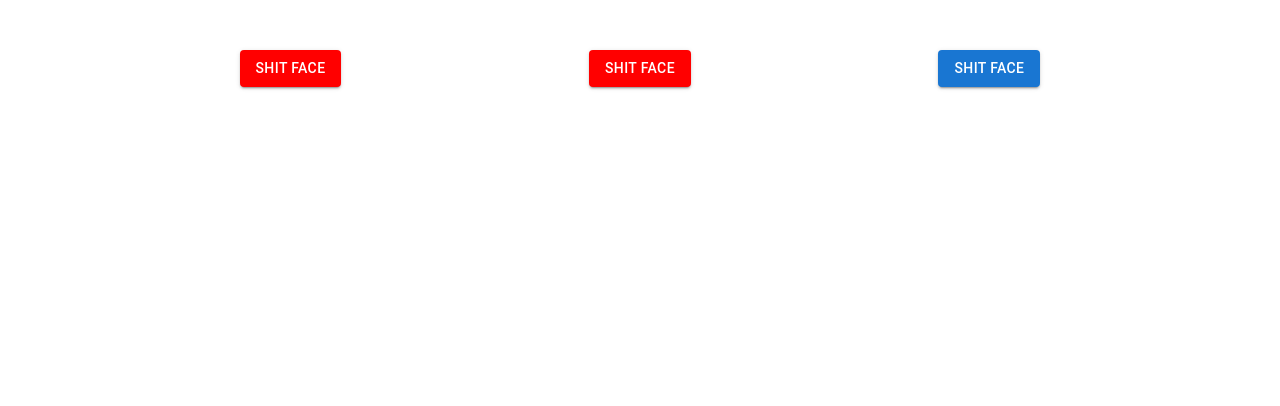
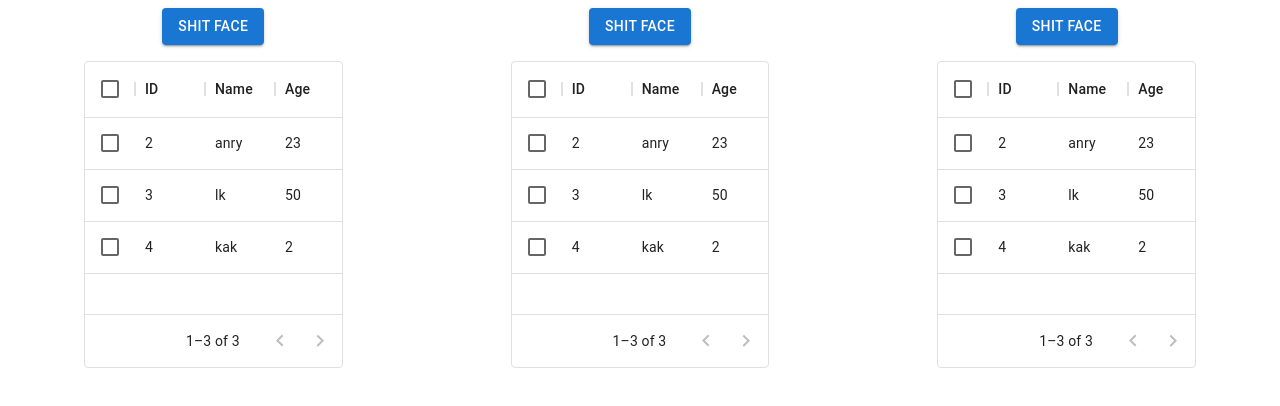
Before and after one commit to Anry001/web-experiments, a React (Vite) app: page / in a window 1280 px wide. Shown: the top 406 px of the page. Built offline with nearby package versions, Linux system fonts and the light colour scheme.

Commit message:
feat(shit-data-grid): added crappy mui datagrid

```diff
--- a/package.json
+++ b/package.json
@@ -16,7 +16,8 @@
     "eslint-config-airbnb": "^19.0.4",
     "react": "^18.2.0",
     "react-dom": "^18.2.0",
-    "vite-tsconfig-paths": "^4.0.7"
+    "vite-tsconfig-paths": "^4.0.7",
+    "@mui/x-data-grid": "^5.17.22"
   },
   "devDependencies": {
     "@types/react": "^18.0.28",
--- a/src/App.tsx
+++ b/src/App.tsx
@@ -1,9 +1,20 @@
 import Box from '@mui/material/Box';
 import { Stack, Button } from '@mui/material';
-import ShitComponent from './components/ShitDataGrid';
+import ShitDataGrid from './components/ShitDataGrid';
 
 const App = () => {
-  return <ShitComponent />;
+  return (
+    <Stack
+      direction="row"
+      justifyContent="space-evenly"
+      alignItems="center"
+      spacing={2}
+    >
+      <ShitDataGrid />
+      <ShitDataGrid />
+      <ShitDataGrid />
+    </Stack>
+  );
 };
 
 export default App;
--- a/src/components/ShitDataGrid.tsx
+++ b/src/components/ShitDataGrid.tsx
@@ -1,22 +1,37 @@
-import Box from '@mui/material/Box';
-import { Stack, Button } from '@mui/material';
+import { Stack, Button, Box } from '@mui/material';
+import { DataGrid, GridColDef } from '@mui/x-data-grid';
+
+const columns: GridColDef[] = [
+  { field: 'id', headerName: 'ID', width: 70 },
+  { field: 'name', headerName: 'Name', width: 70 },
+  { field: 'age', headerName: 'Age', width: 70 },
+];
+
+const rows = [
+  { id: 2, name: 'anry', age: 23 },
+  { id: 3, name: 'lk', age: 50 },
+  { id: 4, name: 'kak', age: 2 },
+];
 
 const ShitDataGrid = () => {
   return (
     <Stack
-      direction="row"
-      justifyContent="space-evenly"
-      alignItems="flex-start"
+      sx={{ height: '45vh', width: '45vw' }}
+      direction="column"
+      justifyContent="center"
+      alignItems="center"
       spacing={2}
-      mt="50px"
     >
-      <Button sx={{ backgroundColor: 'red' }} variant="contained">
-        shit face
-      </Button>
-      <Button sx={{ backgroundColor: 'red' }} variant="contained">
-        shit face
-      </Button>
       <Button variant="contained">shit face</Button>
+      <DataGrid
+        sx={{ width: '63%', height: '60%' }}
+        rows={rows}
+        columns={columns}
+        pageSize={4}
+        checkboxSelection
+        disableSelectionOnClick
+        experimentalFeatures={{ newEditingApi: true }}
+      />
     </Stack>
   );
 };
```
Also changed, not shown: 1 other file (tests, documents, lock files or other folders).
